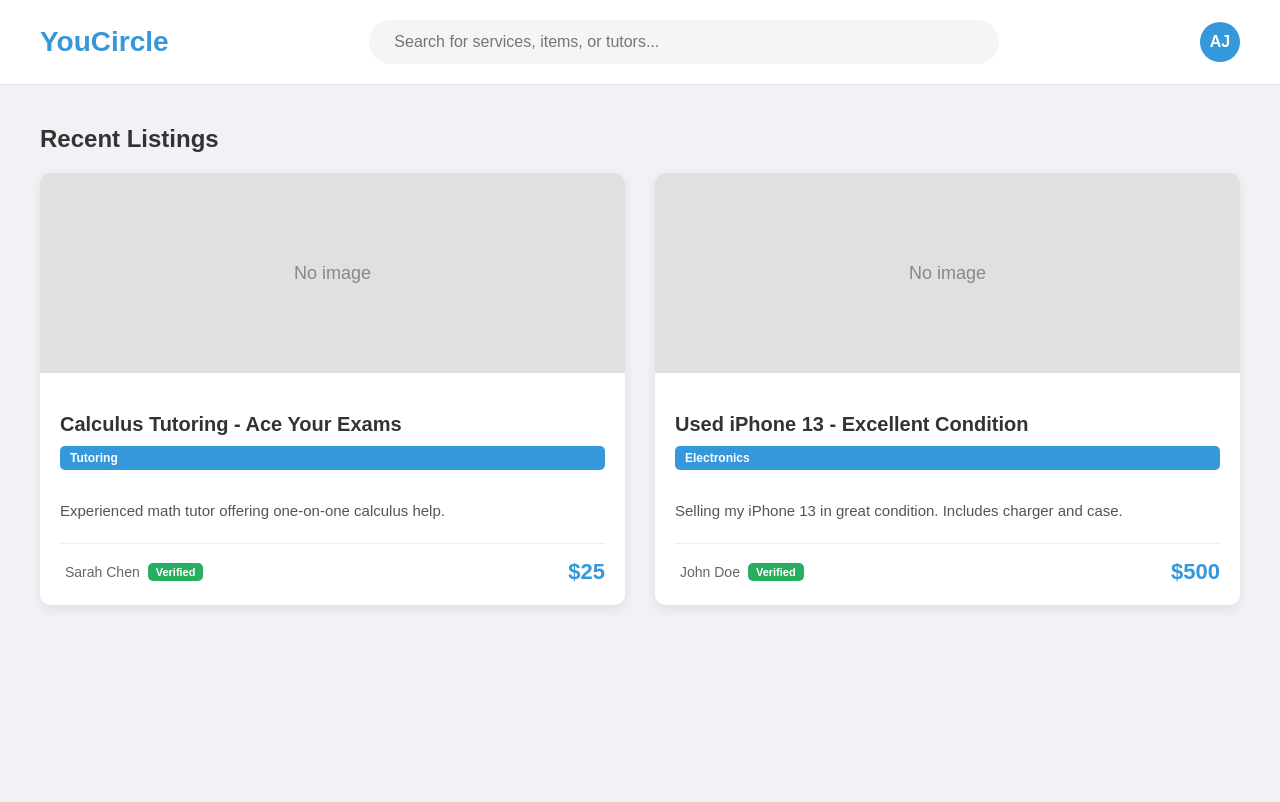
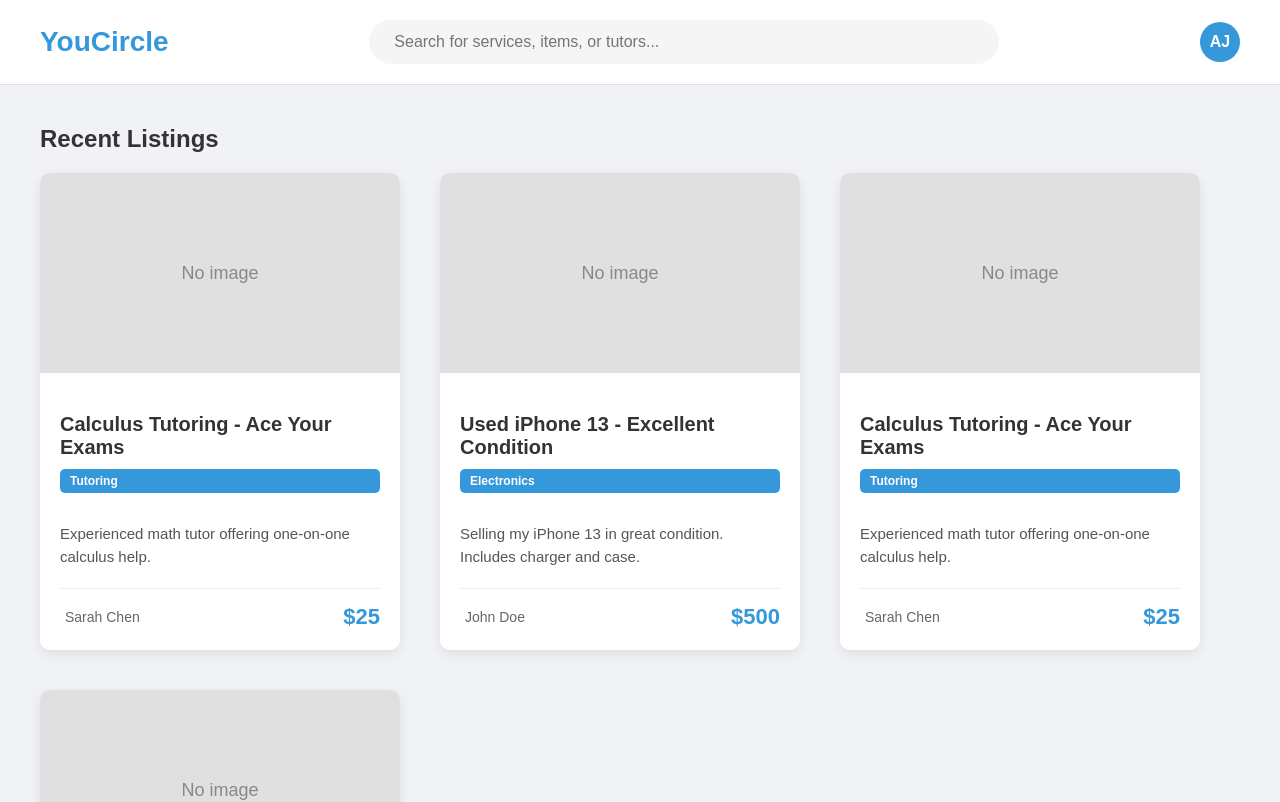
Before and after one commit to sakshambansal03/YouCircle, a React (Create React App) app: page /home in a window 1280 px wide. Shown: the top 802 px of the page. Built offline with nearby package versions, Linux system fonts and the light colour scheme.

Commit message:
Added listing Card component

```diff
--- /dev/null
+++ b/src/components/ListingCard.js
@@ -0,0 +1,24 @@
+import React from 'react';
+import './screens/HomeScreen.css'
+
+function ListingCard({ title, category, description, seller, price, categoryClass }) {
+  return (
+    <div className="listing-card">
+      <div className="listing-image-placeholder">No image</div>
+      <div className="listing-content">
+        <h3 className="listing-title">{title}</h3>
+        <span className={`listing-category ${categoryClass}`}>{category}</span>
+        <p className="listing-description">{description}</p>
+        <div className="listing-footer">
+          <div className="listing-seller">
+            <i className="fa fa-user"></i>
+            <span>{seller}</span>
+          </div>
+          <span className="listing-price">${price}</span>
+        </div>
+      </div>
+    </div>
+  );
+}
+
+export default ListingCard;
--- a/src/components/screens/HomeScreen.css
+++ b/src/components/screens/HomeScreen.css
@@ -68,7 +68,7 @@
   .listings-container {
     display: flex;
     flex-wrap: wrap;
-    gap: 30px;
+    gap: 40px;
     padding: 0 40px;
   }
 
@@ -76,7 +76,7 @@
     background-color: #fff;
     border-radius: 10px;
     box-shadow: 0 4px 12px rgba(0, 0, 0, 0.08);
-    width: calc(50% - 15px);
+    width: calc(30%);
     overflow: hidden;
     display: flex;
     flex-direction: column;
--- a/src/components/screens/HomeScreen.js
+++ b/src/components/screens/HomeScreen.js
@@ -1,7 +1,43 @@
 import React from 'react';
 import './HomeScreen.css';
+import ListingCard from '../ListingCard.js'
 
 function HomeScreen() {
+  const listings = [
+    {
+      title: "Calculus Tutoring - Ace Your Exams",
+      category: "Tutoring",
+      categoryClass: "tutoring",
+      description: "Experienced math tutor offering one-on-one calculus help.",
+      seller: "Sarah Chen",
+      price: 25
+    },
+    {
+      title: "Used iPhone 13 - Excellent Condition",
+      category: "Electronics",
+      categoryClass: "electronics",
+      description: "Selling my iPhone 13 in great condition. Includes charger and case.",
+      seller: "John Doe",
+      price: 500
+    },
+    {
+      title: "Calculus Tutoring - Ace Your Exams",
+      category: "Tutoring",
+      categoryClass: "tutoring",
+      description: "Experienced math tutor offering one-on-one calculus help.",
+      seller: "Sarah Chen",
+      price: 25
+    },
+    {
+      title: "Calculus Tutoring - Ace Your Exams",
+      category: "Tutoring",
+      categoryClass: "tutoring",
+      description: "Experienced math tutor offering one-on-one calculus help.",
+      seller: "Sarah Chen",
+      price: 25
+    }
+  ];
+
   return (
     <div className="home-screen">
       <header className="home-header">
@@ -16,41 +52,9 @@ function HomeScreen() {
       <h2 className="recent-listings-title">Recent Listings</h2>
 
       <div className="listings-container">
-        {/* Listing Card 1: Calculus Tutoring */}
-        <div className="listing-card">
-          <div className="listing-image-placeholder">No image</div>
-          <div className="listing-content">
-            <h3 className="listing-title">Calculus Tutoring - Ace Your Exams</h3>
-            <span className="listing-category tutoring">Tutoring</span>
-            <p className="listing-description">Experienced math tutor offering one-on-one calculus help.</p>
-            <div className="listing-footer">
-              <div className="listing-seller">
-                <i className="fa fa-user"></i>
-                <span>Sarah Chen</span>
-                <span className="listing-verified">Verified</span>
-              </div>
-              <span className="listing-price">$25</span>
-            </div>
-          </div>
-        </div>
-
-        {/* Listing Card 2: Used iPhone 13 */}
-        <div className="listing-card">
-          <div className="listing-image-placeholder">No image</div>
-          <div className="listing-content">
-            <h3 className="listing-title">Used iPhone 13 - Excellent Condition</h3>
-            <span className="listing-category electronics">Electronics</span>
-            <p className="listing-description">Selling my iPhone 13 in great condition. Includes charger and case.</p>
-            <div className="listing-footer">
-              <div className="listing-seller">
-                <i className="fa fa-user"></i>
-                <span>John Doe</span>
-                <span className="listing-verified">Verified</span>
-              </div>
-              <span className="listing-price">$500</span>
-            </div>
-          </div>
-        </div>
+        {listings.map((item, index) => (
+          <ListingCard key={index} {...item} />
+        ))}
       </div>
     </div>
   );
```
